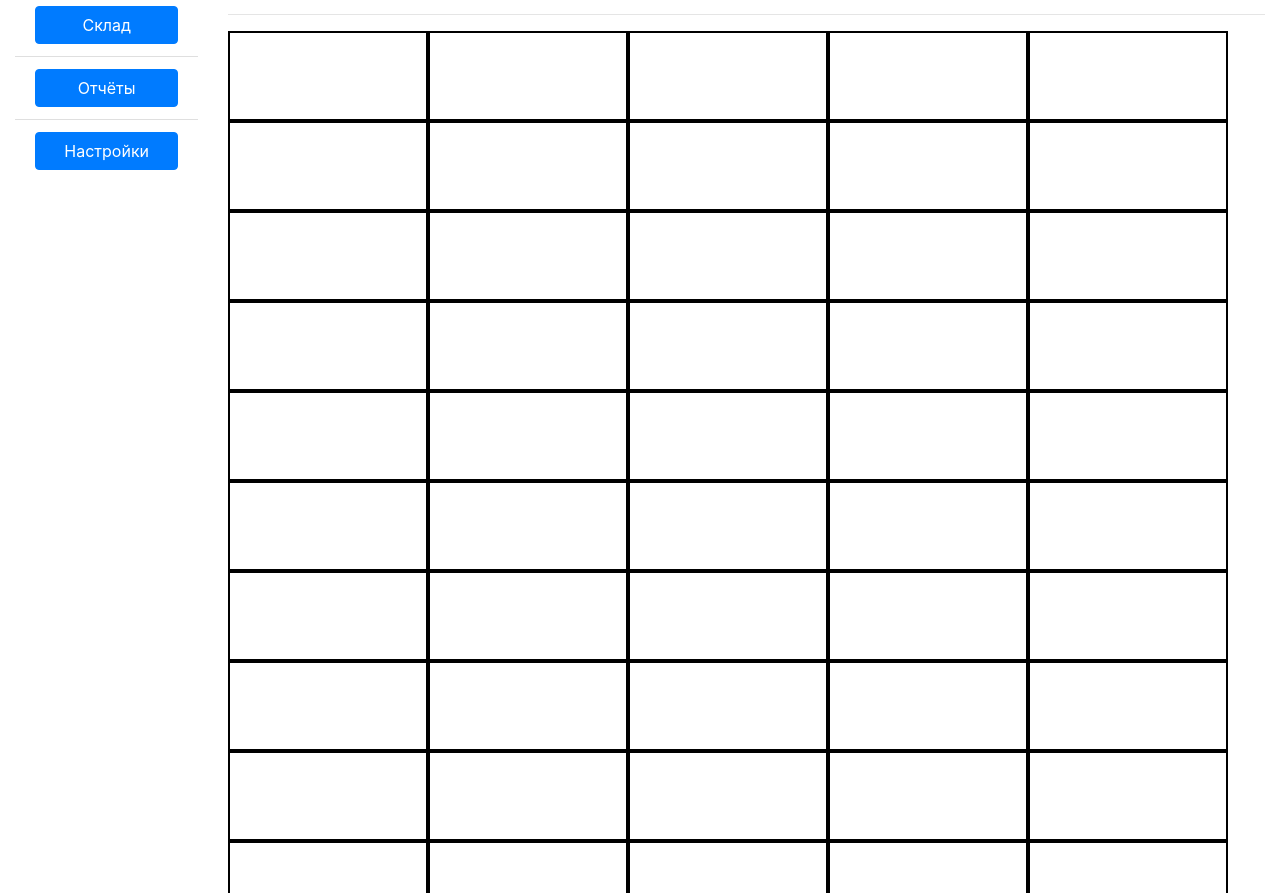
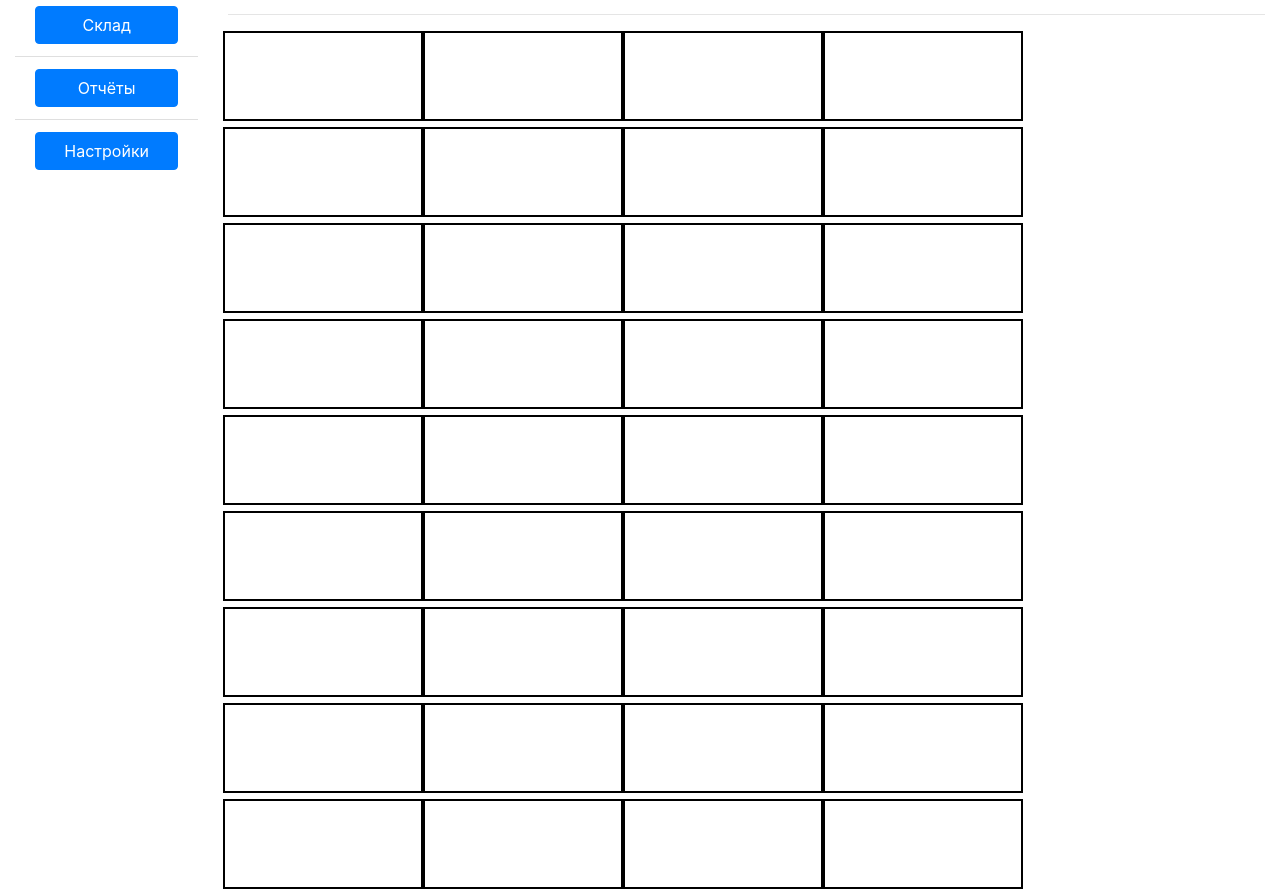
Before and after one commit to int1bh/cartridge-accounting, a React (Create React App) app in the folder client/: page /warehouse in a window 1280 px wide. Shown: the part 132-1025 px from the top of the page. Built offline with nearby package versions, Linux system fonts and the light colour scheme.

Commit message:
добавлена функция печати штрих-кодов

```diff
--- a/client/package.json
+++ b/client/package.json
@@ -11,6 +11,7 @@
     "bootstrap": "^4.6.0",
     "jsbarcode": "^3.11.4",
     "materialize-css": "^1.0.0-rc.2",
+    "print-js": "^1.6.0",
     "react": "^17.0.2",
     "react-bootstrap": "^1.6.1",
     "react-dom": "^17.0.2",
--- a/client/src/component/FormAddCartridge.jsx
+++ b/client/src/component/FormAddCartridge.jsx
@@ -2,6 +2,7 @@ import React from "react";
 import { Col, Row, Button } from "react-bootstrap";
 import Form from "react-bootstrap/Form"
 import jsbarcode from "jsbarcode"
+import printJS from 'print-js'
 
 
 class FormADDCartridge extends React.Component {
@@ -14,6 +15,18 @@ class FormADDCartridge extends React.Component {
 
     this.handleSubmit = this.handleSubmit.bind(this);
     this.handleChange = this.handleChange.bind(this);
+    this.onChangeQuantity = this.onChangeQuantity.bind(this);
+  }
+
+
+  onChangeQuantity(e) {
+    let value = e.target.value;
+    if(value > 44) {
+      value = 44
+    }
+      this.setState({
+      quantity: value
+    });
   }
 
   handleChange(event) {
@@ -27,13 +40,14 @@ class FormADDCartridge extends React.Component {
   }
 
   barcodeGenerate() {
+
     let result = this.state;
     let barcodes = []
     let barcodesCode = []
     const JSBARCODE = jsbarcode;
 
     for (let i = 0; i< result.quantity; i++) {
-      barcodes.push(<svg classname={"barcode"+i}></svg>)
+      barcodes.push(<canvas classname={"barcode"+i}></canvas>)
       let random = (this.state.modelName).substring(0,3)+Math.ceil((Math.random(5478)*10000000000))
       barcodesCode.push(random)
       JSBARCODE(`.barcode`+i, random)
@@ -46,6 +60,9 @@ class FormADDCartridge extends React.Component {
 
   handleSubmit(event) {
     event.preventDefault();
+
+
+    printJS({printable: 'print', type: 'html', style: 'width:800px;height:1160px;margin-bottom:20px;', repeatTableHeader: false, documentTitle: this.state.modelName})
 
     // let cartridge = this.state
 
@@ -71,61 +88,53 @@ class FormADDCartridge extends React.Component {
   render() {
     const model = this.props.modelCartridges
     const barcode = [
-    <svg className="barcode0"></svg>,
-    <svg className="barcode1"></svg>,
-    <svg className="barcode2"></svg>,
-    <svg className="barcode3"></svg>,
-    <svg className="barcode4"></svg>,
-    <svg className="barcode5"></svg>,
-    <svg className="barcode6"></svg>,
-    <svg className="barcode7"></svg>,
-    <svg className="barcode8"></svg>,
-    <svg className="barcode9"></svg>,
-    <svg className="barcode10"></svg>,
-    <svg className="barcode11"></svg>,
-    <svg className="barcode12"></svg>,
-    <svg className="barcode13"></svg>,
-    <svg className="barcode14"></svg>,
-    <svg className="barcode15"></svg>,
-    <svg className="barcode16"></svg>,
-    <svg className="barcode17"></svg>,
-    <svg className="barcode18"></svg>,
-    <svg className="barcode19"></svg>,
-    <svg className="barcode20"></svg>,
-    <svg className="barcode21"></svg>,
-    <svg className="barcode22"></svg>,
-    <svg className="barcode23"></svg>,
-    <svg className="barcode24"></svg>,
-    <svg className="barcode25"></svg>,
-    <svg className="barcode26"></svg>,
-    <svg className="barcode27"></svg>,
-    <svg className="barcode28"></svg>,
-    <svg className="barcode29"></svg>,
-    <svg className="barcode30"></svg>,
-    <svg className="barcode31"></svg>,
-    <svg className="barcode32"></svg>,
-    <svg className="barcode33"></svg>,
-    <svg className="barcode34"></svg>,
-    <svg className="barcode35"></svg>,
-    <svg className="barcode36"></svg>,
-    <svg className="barcode37"></svg>,
-    <svg className="barcode38"></svg>,
-    <svg className="barcode39"></svg>,
-    <svg className="barcode40"></svg>,
-    <svg className="barcode41"></svg>,
-    <svg className="barcode42"></svg>,
-    <svg className="barcode43"></svg>,
-    <svg className="barcode44"></svg>,
-    <svg className="barcode45"></svg>,
-    <svg className="barcode46"></svg>,
-    <svg className="barcode47"></svg>,
-    <svg className="barcode48"></svg>,
-    <svg className="barcode49"></svg>,
-    <svg className="barcode50"></svg>
+    <canvas className="barcode0"></canvas>,
+    <canvas className="barcode1"></canvas>,
+    <canvas className="barcode2"></canvas>,
+    <canvas className="barcode3"></canvas>,
+    <canvas className="barcode4"></canvas>,
+    <canvas className="barcode5"></canvas>,
+    <canvas className="barcode6"></canvas>,
+    <canvas className="barcode7"></canvas>,
+    <canvas className="barcode8"></canvas>,
+    <canvas className="barcode9"></canvas>,
+    <canvas className="barcode10"></canvas>,
+    <canvas className="barcode11"></canvas>,
+    <canvas className="barcode12"></canvas>,
+    <canvas className="barcode13"></canvas>,
+    <canvas className="barcode14"></canvas>,
+    <canvas className="barcode15"></canvas>,
+    <canvas className="barcode16"></canvas>,
+    <canvas className="barcode17"></canvas>,
+    <canvas className="barcode18"></canvas>,
+    <canvas className="barcode19"></canvas>,
+    <canvas className="barcode20"></canvas>,
+    <canvas className="barcode21"></canvas>,
+    <canvas className="barcode22"></canvas>,
+    <canvas className="barcode23"></canvas>,
+    <canvas className="barcode24"></canvas>,
+    <canvas className="barcode25"></canvas>,
+    <canvas className="barcode26"></canvas>,
+    <canvas className="barcode27"></canvas>,
+    <canvas className="barcode28"></canvas>,
+    <canvas className="barcode29"></canvas>,
+    <canvas className="barcode30"></canvas>,
+    <canvas className="barcode31"></canvas>,
+    <canvas className="barcode32"></canvas>,
+    <canvas className="barcode33"></canvas>,
+    <canvas className="barcode34"></canvas>,
+    <canvas className="barcode35"></canvas>,
+    <canvas className="barcode36"></canvas>,
+    <canvas className="barcode37"></canvas>,
+    <canvas className="barcode38"></canvas>,
+    <canvas className="barcode39"></canvas>,
+    <canvas className="barcode40"></canvas>,
+    <canvas className="barcode41"></canvas>,
+    <canvas className="barcode42"></canvas>,
+    <canvas className="barcode43"></canvas>
   ]
-    // console.log(barcode);
-    //let arr = barcode.map((el) => el._renderProperties[0].element.classList[0])
-    //console.log("map", arr[0]);
+
+
     return (
       <Form onSubmit={this.handleSubmit}>
         <Form.Row className="align-items-center">
@@ -138,7 +147,7 @@ class FormADDCartridge extends React.Component {
           </Col>
           <Col>
           <Form.Label htmlFor="quantity" srOnly>Количество</Form.Label>
-          <Form.Control onChange={this.handleChange} name="quantity" id="quantity" placeholder="Количество"/>
+          <Form.Control onChange={this.onChangeQuantity} name="quantity" id="quantity" placeholder="Кол-во не более 44"/>
           </Col>
           <Col sm={2}>
           <Button onClick={this.barcodeGenerate.bind(this)}>Генерировать</Button>
@@ -151,12 +160,9 @@ class FormADDCartridge extends React.Component {
         </Form.Row>
         <hr />
         <Form.Row>
-          <Col>
-          <span>{barcode}</span>
-          </Col>
-
-
-
+          <div className="print" id="print">
+          {barcode}
+          </div>
         </Form.Row>
       </Form>
     );
--- a/client/src/index.css
+++ b/client/src/index.css
@@ -1,7 +1,13 @@
 @import 'bootstrap/dist/css/bootstrap.min.css';
 
-svg {
+canvas {
     border: 2px solid black;
     width: 200px;
     height: 90px;
+
 }
+
+.print {
+    width: 800px;
+    height: 1160px;
+}
```
Also changed, not shown: 1 other file (tests, documents, lock files or other folders).
